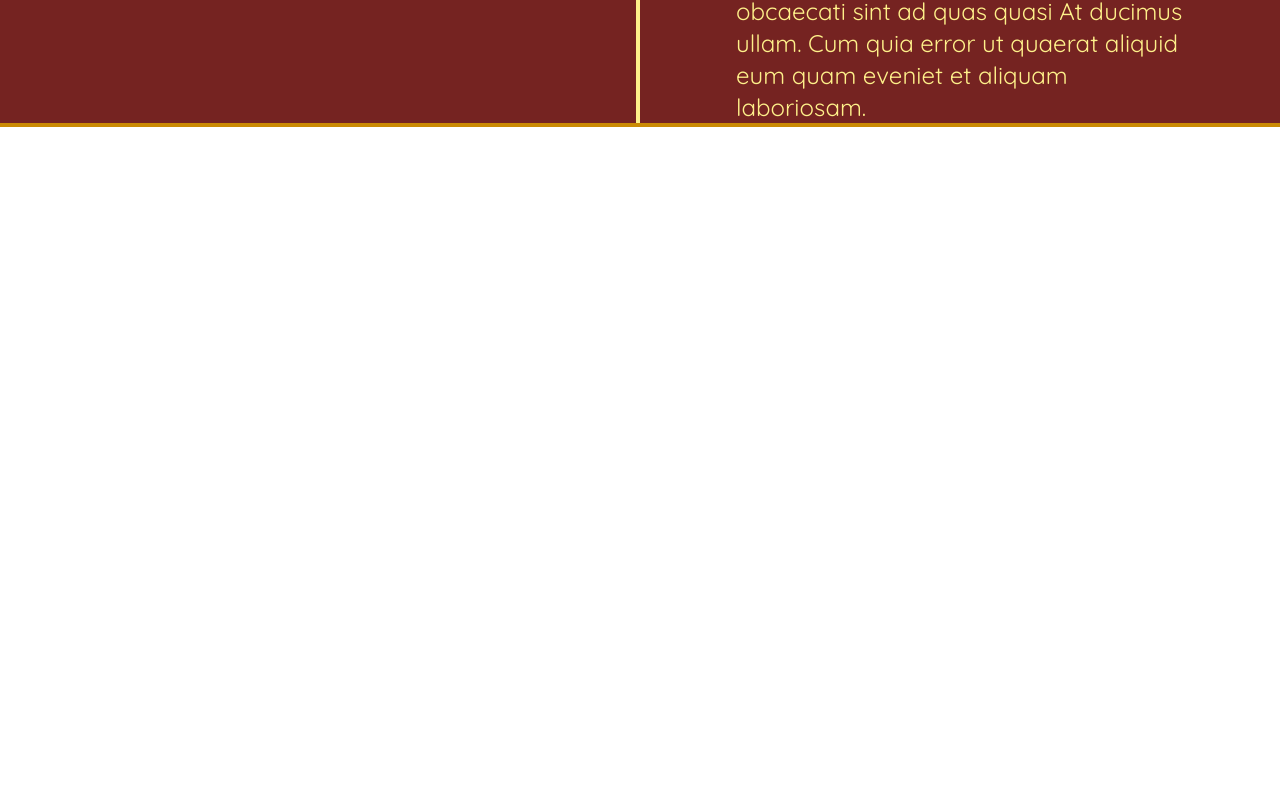
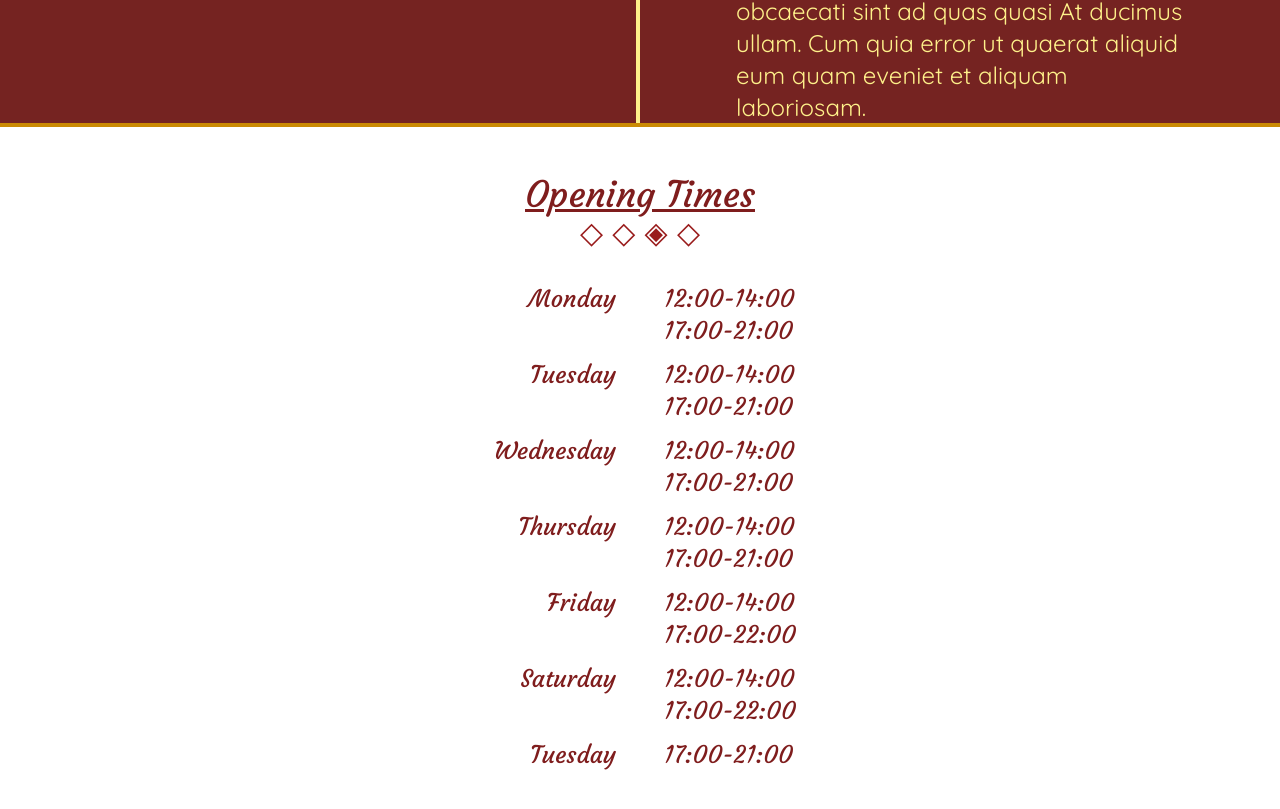
Before and after one commit to kamrantahir2/restaurantWebsite, a React (Vite) app: page / in a window 1280 px wide. Shown: the part 3375-4184 px from the top of the page. Before the commit the page ends 3550 px from the top, so only its background shows below. Built offline with nearby package versions, Linux system fonts and the light colour scheme.

Commit message:
Create opening times component

```diff
--- a/src/Homepage/OpeningTimes.jsx
+++ b/src/Homepage/OpeningTimes.jsx
@@ -1,3 +1,64 @@
-const OpeningTimes = () => {};
+const OpeningTimes = () => {
+  return (
+    <div className="mb-24">
+      <div className="text-2xl font-courgette font-semibold text-red-900">
+        <div className="mb-8">
+          <h3 className="text-center  text-4xl underline">Opening Times</h3>
+          <h2 className="text-3xl font-black mb-4 text-center text-red-800">
+            &#9671; &#9671; &#9672; &#9671;{" "}
+          </h2>
+        </div>
+        <div className="grid grid-cols-2 gap-12 ">
+          <h3 className="text-right">Monday</h3>
+          <div>
+            <h3>12:00-14:00</h3>
+            <h3>17:00-21:00</h3>
+          </div>
+        </div>
+        <div className="grid grid-cols-2 gap-12 mt-3">
+          <h3 className="text-right">Tuesday</h3>
+          <div>
+            <h3>12:00-14:00</h3>
+            <h3>17:00-21:00</h3>
+          </div>
+        </div>
+        <div className="grid grid-cols-2 gap-12 mt-3">
+          <h3 className="text-right">Wednesday</h3>
+          <div>
+            <h3>12:00-14:00</h3>
+            <h3>17:00-21:00</h3>
+          </div>
+        </div>
+        <div className="grid grid-cols-2 gap-12 mt-3">
+          <h3 className="text-right">Thursday</h3>
+          <div>
+            <h3>12:00-14:00</h3>
+            <h3>17:00-21:00</h3>
+          </div>
+        </div>
+        <div className="grid grid-cols-2 gap-12 mt-3">
+          <h3 className="text-right">Friday</h3>
+          <div>
+            <h3>12:00-14:00</h3>
+            <h3>17:00-22:00</h3>
+          </div>
+        </div>
+        <div className="grid grid-cols-2 gap-12 mt-3">
+          <h3 className="text-right">Saturday</h3>
+          <div>
+            <h3>12:00-14:00</h3>
+            <h3>17:00-22:00</h3>
+          </div>
+        </div>
+        <div className="grid grid-cols-2 gap-12 mt-3">
+          <h3 className="text-right">Tuesday</h3>
+          <div>
+            <h3>17:00-21:00</h3>
+          </div>
+        </div>
+      </div>
+    </div>
+  );
+};
 
 export default OpeningTimes;
```
